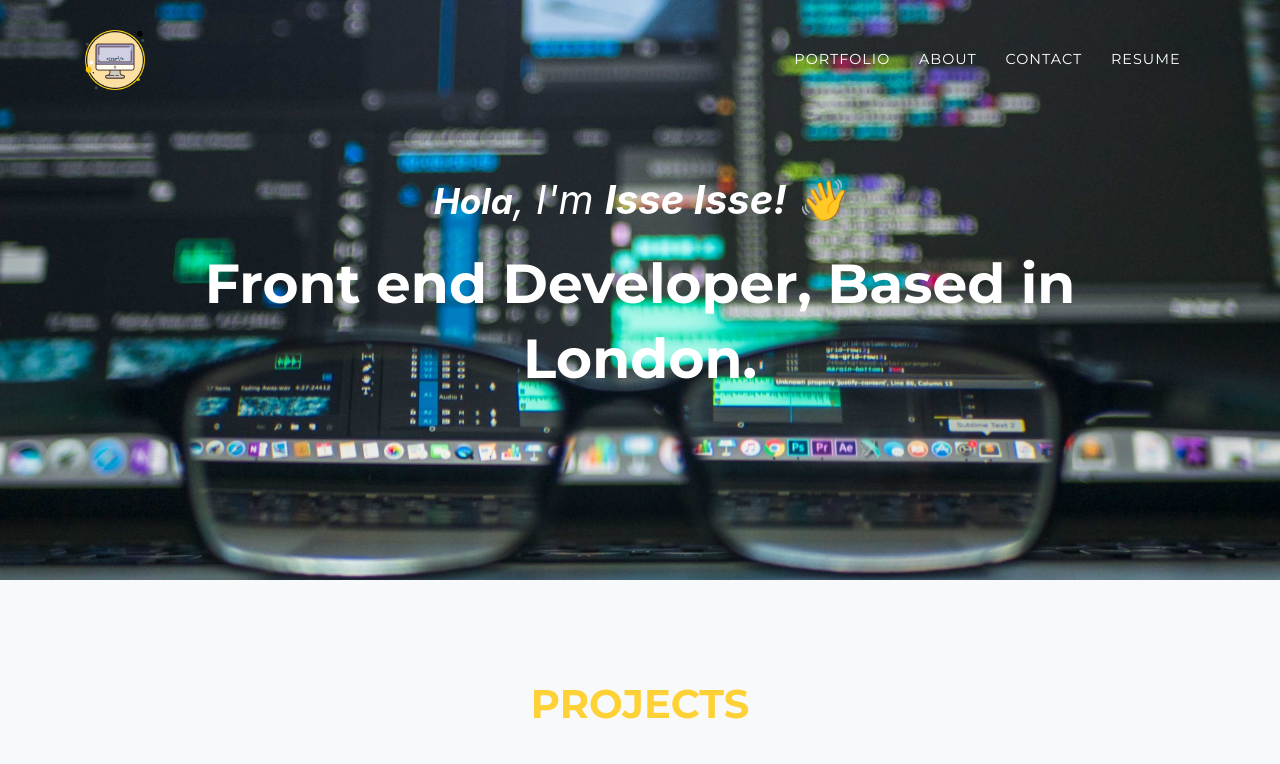
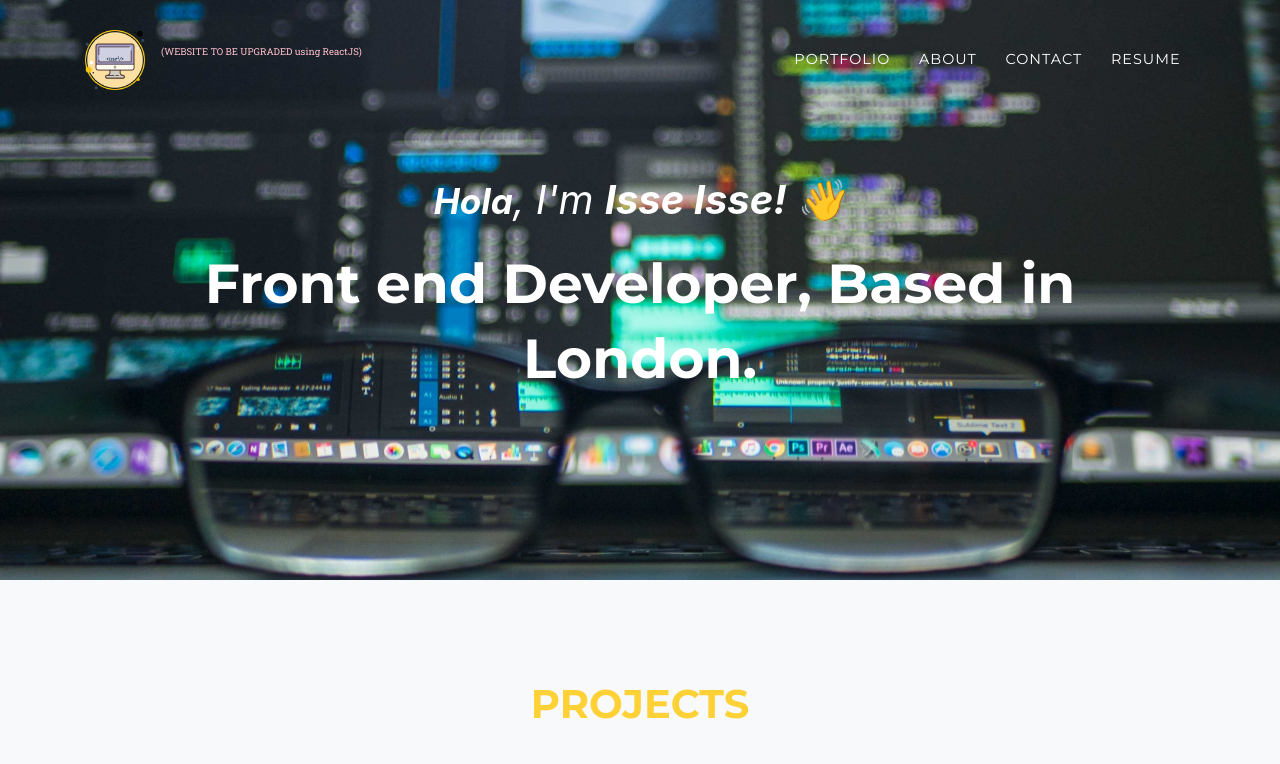
Before and after one commit to isse94/isse-portfolio, a plain HTML site: page dist/index.html in a window 1280 px wide. Shown: the top 764 px of the page. Drawn offline with Linux system fonts and the light colour scheme; a web font is replaced by a local one.

Commit message:
comment made.. website to be upgraded using reactJs

```diff
--- a/dist/index.html
+++ b/dist/index.html
@@ -39,6 +39,7 @@
   <nav class="navbar navbar-expand-lg navbar-dark fixed-top" id="mainNav">
     <div class="container">
       <a class="navbar-brand js-scroll-trigger" href="#page-top"> <img id="icon2" src="img/icon2.png" alt=""> </a>
+      <p style= "color: pink; font-size: 60%"> (WEBSITE TO BE UPGRADED using ReactJS)</p>
       <button class="navbar-toggler navbar-toggler-right" type="button" data-toggle="collapse"
         data-target="#navbarResponsive" aria-controls="navbarResponsive" aria-expanded="false"
         aria-label="Toggle navigation">
```
